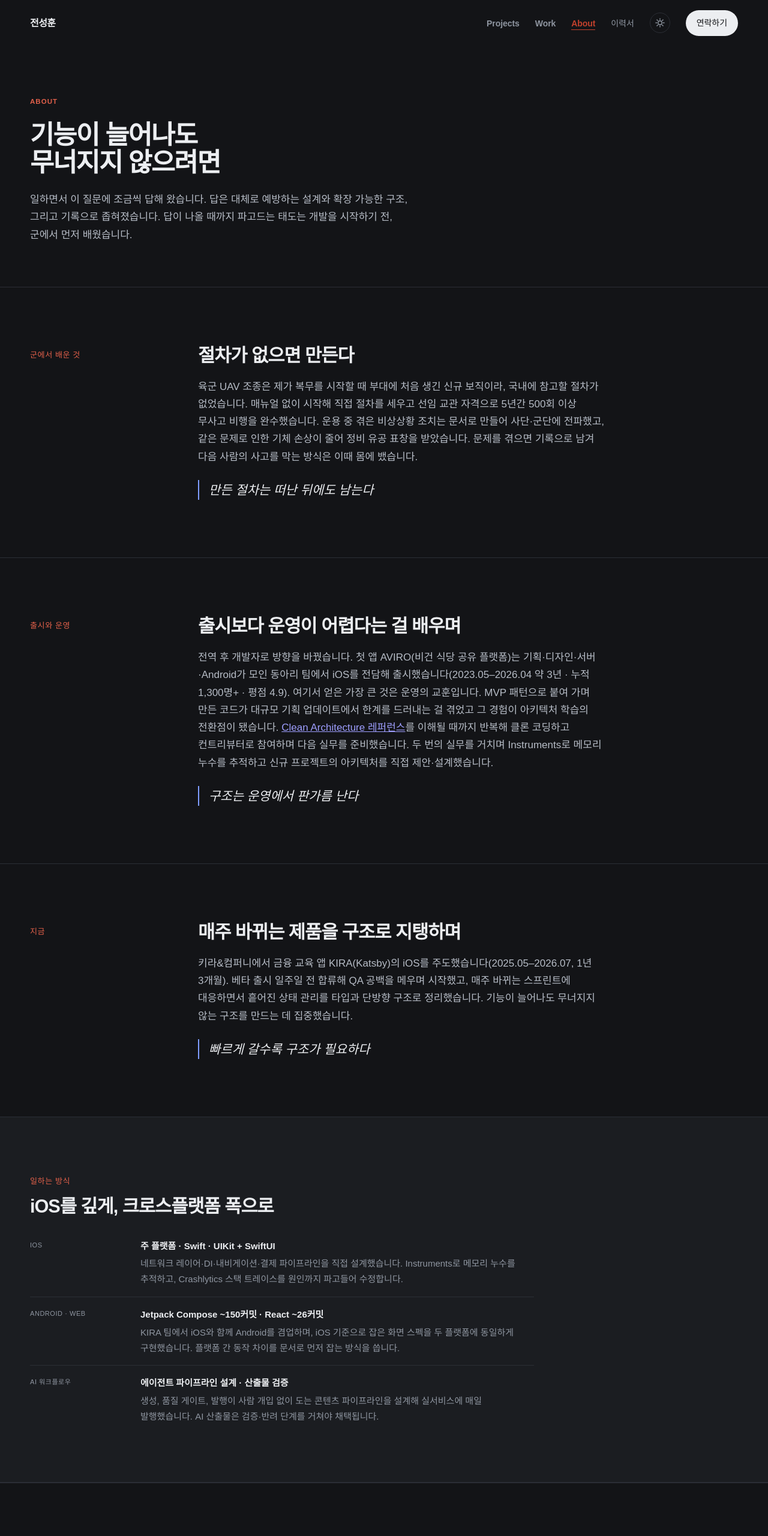
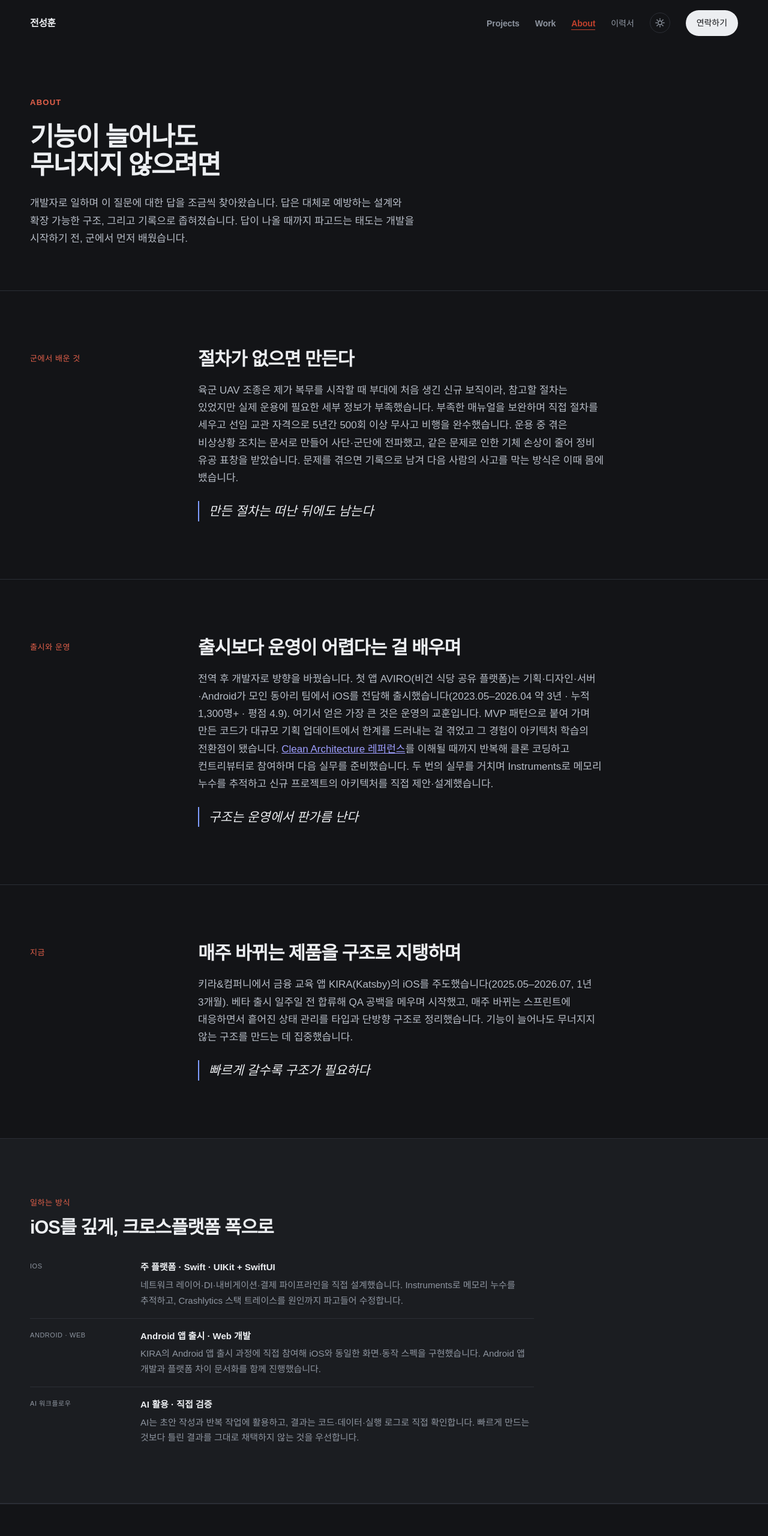
Before and after one commit to Jeon0976/portfolio-site, a plain HTML site: page about.html in a window 1280 px wide. Shown: the top 2560 px of the page at 60% size. Drawn offline with Linux system fonts and the light colour scheme; a web font is replaced by a local one.

Commit message:
refine portfolio project and about copy

```diff
--- a/about.html
+++ b/about.html
@@ -422,7 +422,7 @@
       <div class="hero">
         <p class="eyebrow">ABOUT</p>
         <h1>기능이 늘어나도<br>무너지지 않으려면</h1>
-        <p class="hero-sub">일하면서 이 질문에 조금씩 답해 왔습니다. 답은 대체로 예방하는 설계와 확장 가능한 구조, 그리고 기록으로 좁혀졌습니다. 답이 나올 때까지 파고드는 태도는 개발을 시작하기 전, 군에서 먼저 배웠습니다.</p>
+        <p class="hero-sub">개발자로 일하며 이 질문에 대한 답을 조금씩 찾아왔습니다. 답은 대체로 예방하는 설계와 확장 가능한 구조, 그리고 기록으로 좁혀졌습니다. 답이 나올 때까지 파고드는 태도는 개발을 시작하기 전, 군에서 먼저 배웠습니다.</p>
       </div>
     </div>
   </div>
@@ -436,7 +436,7 @@
         </div>
         <div>
           <h2 class="prose-heading" id="mil-hd">절차가 없으면 만든다</h2>
-          <p class="prose-body">육군 UAV 조종은 제가 복무를 시작할 때 부대에 처음 생긴 신규 보직이라, 국내에 참고할 절차가 없었습니다. 매뉴얼 없이 시작해 직접 절차를 세우고 선임 교관 자격으로 5년간 500회 이상 무사고 비행을 완수했습니다. 운용 중 겪은 비상상황 조치는 문서로 만들어 사단·군단에 전파했고, 같은 문제로 인한 기체 손상이 줄어 정비 유공 표창을 받았습니다. 문제를 겪으면 기록으로 남겨 다음 사람의 사고를 막는 방식은 이때 몸에 뱄습니다.</p>
+          <p class="prose-body">육군 UAV 조종은 제가 복무를 시작할 때 부대에 처음 생긴 신규 보직이라, 참고할 절차는 있었지만 실제 운용에 필요한 세부 정보가 부족했습니다. 부족한 매뉴얼을 보완하며 직접 절차를 세우고 선임 교관 자격으로 5년간 500회 이상 무사고 비행을 완수했습니다. 운용 중 겪은 비상상황 조치는 문서로 만들어 사단·군단에 전파했고, 같은 문제로 인한 기체 손상이 줄어 정비 유공 표창을 받았습니다. 문제를 겪으면 기록으로 남겨 다음 사람의 사고를 막는 방식은 이때 몸에 뱄습니다.</p>
           <em class="prose-quote">만든 절차는 떠난 뒤에도 남는다</em>
         </div>
       </div>
@@ -491,15 +491,15 @@
         <li class="arch-item">
           <span class="arch-label">Android &middot; Web</span>
           <div class="arch-body">
-            <strong>Jetpack Compose ~150커밋 &middot; React ~26커밋</strong>
-            KIRA 팀에서 iOS와 함께 Android를 겸업하며, iOS 기준으로 잡은 화면 스펙을 두 플랫폼에 동일하게 구현했습니다. 플랫폼 간 동작 차이를 문서로 먼저 잡는 방식을 씁니다.
+            <strong>Android 앱 출시 &middot; Web 개발</strong>
+            KIRA의 Android 앱 출시 과정에 직접 참여해 iOS와 동일한 화면&middot;동작 스펙을 구현했습니다. Android 앱 개발과 플랫폼 차이 문서화를 함께 진행했습니다.
           </div>
         </li>
         <li class="arch-item">
           <span class="arch-label">AI 워크플로우</span>
           <div class="arch-body">
-            <strong>에이전트 파이프라인 설계 &middot; 산출물 검증</strong>
-            생성, 품질 게이트, 발행이 사람 개입 없이 도는 콘텐츠 파이프라인을 설계해 실서비스에 매일 발행했습니다. AI 산출물은 검증&middot;반려 단계를 거쳐야 채택됩니다.
+            <strong>AI 활용 &middot; 직접 검증</strong>
+            AI는 초안 작성과 반복 작업에 활용하고, 결과는 코드&middot;데이터&middot;실행 로그로 직접 확인합니다. 빠르게 만드는 것보다 틀린 결과를 그대로 채택하지 않는 것을 우선합니다.
           </div>
         </li>
       </ul>
--- a/assets/design-system.css
+++ b/assets/design-system.css
@@ -431,6 +431,16 @@ footer {
 
 .page-standard .band .eyebrow { margin-bottom: 22px; }
 
+.page-standard.page-about .band h1 { line-height: 1.1; }
+
+.page-about .eyebrow,
+.page-about .sec-eyebrow,
+.page-projects .eyebrow,
+.page-work .eyebrow,
+.page-work .group-chapter {
+  font-size: .82rem;
+}
+
 .page-standard .band h1 {
   margin: 0 0 24px;
   font-size: clamp(3.25rem, 6vw, 5.2rem);
```
Also changed, not shown: index.html (+1 -1 lines), projects.html (+5 -5 lines), projects/aviro.html (+3 -3 lines), projects/gitsearch.html (+1 -1 lines), projects/kira.html (+1 -1 lines), work.html (+4 -3 lines).
